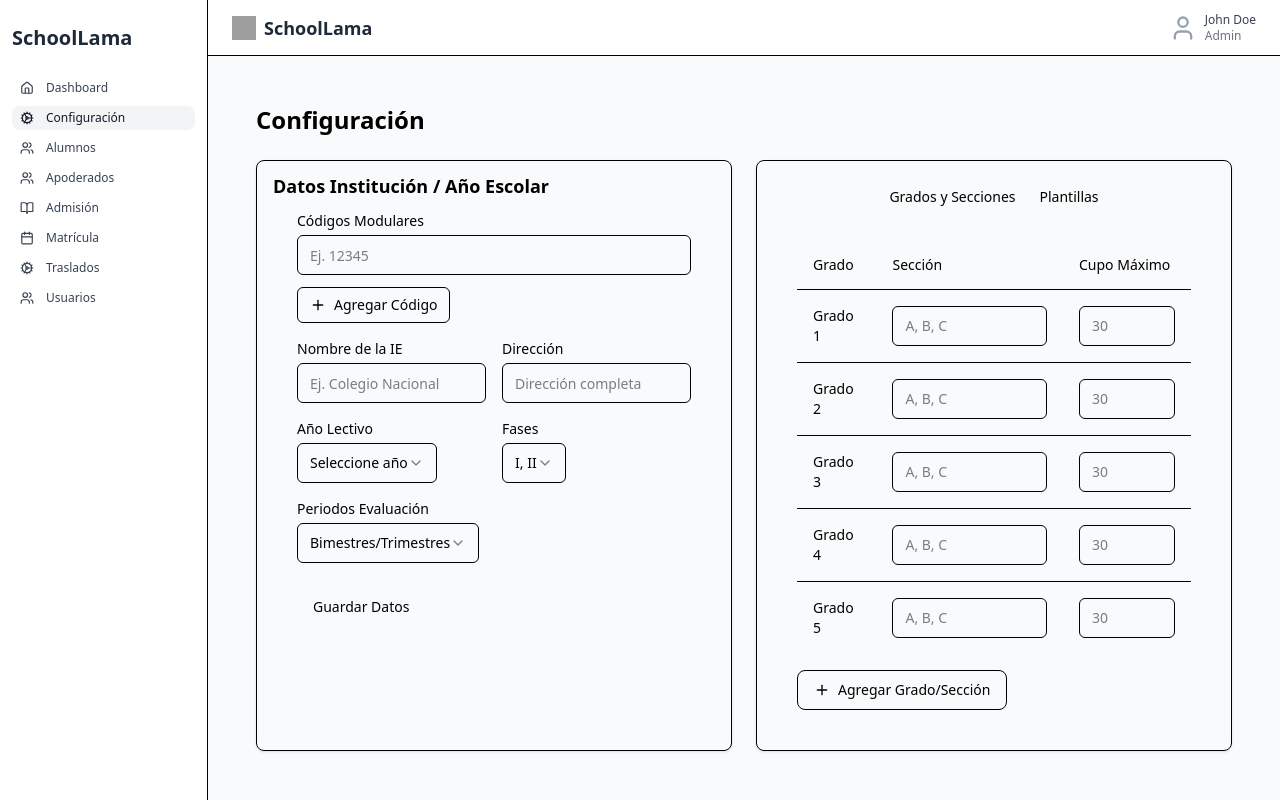
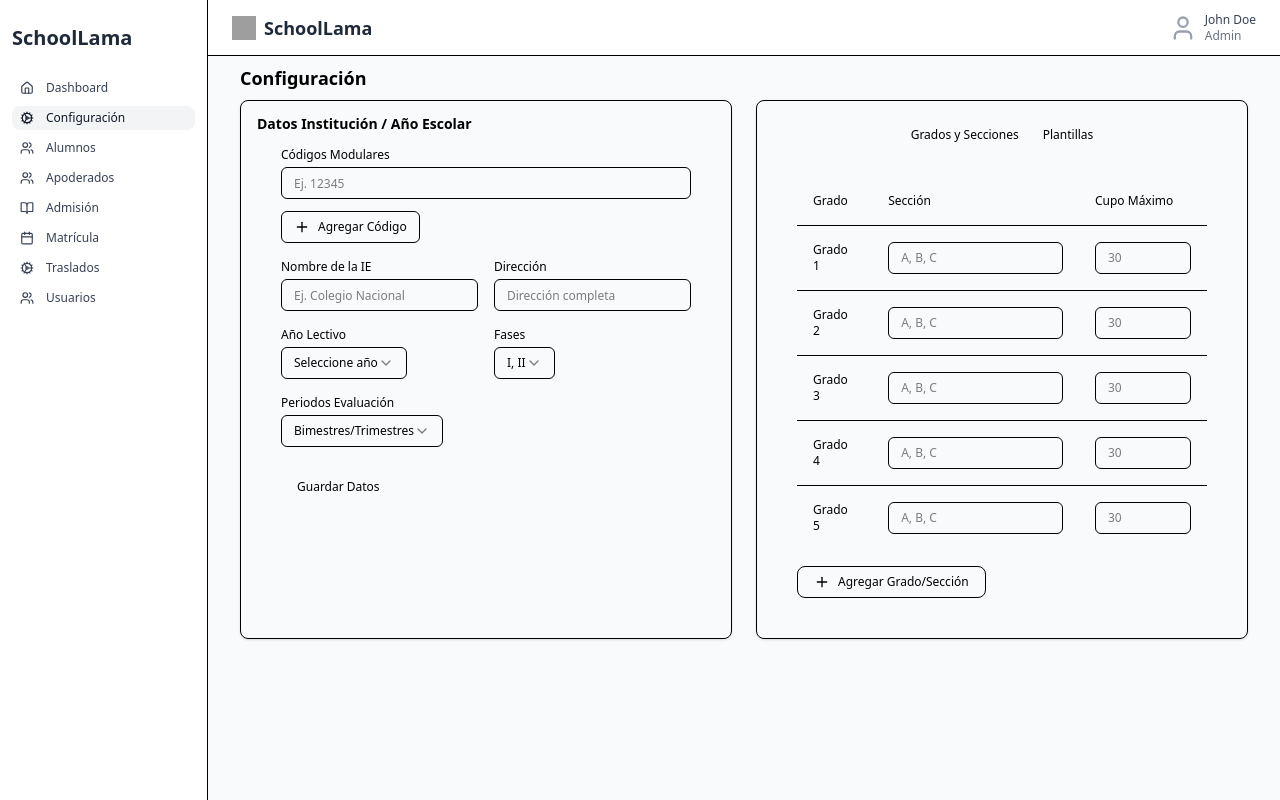
Before and after one commit to jim-qwerty/web-school, a React (Vite) app: page /admisiones/configuracion in a window 1280 px wide. Built offline with nearby package versions, Linux system fonts and the light colour scheme; grey boxes are pictures that could not be loaded.

Commit message:
LETRA DE CONFIGURACION LISTO

```diff
--- a/src/presentation/components/ui/button.tsx
+++ b/src/presentation/components/ui/button.tsx
@@ -5,7 +5,7 @@ import { cva, type VariantProps } from "class-variance-authority"
 import { cn } from "@/lib/utils"
 
 const buttonVariants = cva(
-  "inline-flex items-center justify-center rounded-lg text-sm font-medium transition-colors focus:outline-none focus:ring-2 focus:ring-offset-2 disabled:opacity-50 disabled:pointer-events-none",
+  "inline-flex items-center justify-center rounded-lg text-xs font-medium transition-colors focus:outline-none focus:ring-2 focus:ring-offset-2 disabled:opacity-50 disabled:pointer-events-none",
   {
     variants: {
       variant: {
@@ -17,8 +17,8 @@ const buttonVariants = cva(
         link: "underline-offset-4 hover:underline text-primary",
       },
       size: {
-        default: "h-10 py-2 px-4",
-        sm: "h-9 px-3 rounded-md",
+        default: "h-8 py-2 px-4",
+        sm: "h-8 px-3 rounded-md",
         lg: "h-11 px-8 rounded-md",
       },
     },
--- a/src/presentation/components/ui/card.tsx
+++ b/src/presentation/components/ui/card.tsx
@@ -51,7 +51,7 @@ export const CardTitle = React.forwardRef<
   HTMLParagraphElement,
   React.HTMLAttributes<HTMLParagraphElement>
 >(({ className, ...props }, ref) => (
-  <p ref={ref} className={cn("text-lg font-semibold leading-none", className)} {...props} />
+  <p ref={ref} className={cn("text-sm font-semibold leading-none", className)} {...props} />
 ))
 CardTitle.displayName = "CardTitle"
 
--- a/src/presentation/components/ui/input.tsx
+++ b/src/presentation/components/ui/input.tsx
@@ -5,7 +5,7 @@ import { cva, type VariantProps } from "class-variance-authority"
 import { cn } from "@/lib/utils"
 
 const inputVariants = cva(
-  "flex w-full rounded-md border bg-transparent px-3 py-2 text-sm placeholder:text-muted-foreground focus-visible:outline-none focus-visible:ring-2 focus-visible:ring-ring focus-visible:ring-offset-2 disabled:cursor-not-allowed disabled:opacity-50",
+  "flex w-full rounded-md border bg-transparent px-3 py-2 text-xs placeholder:text-muted-foreground focus-visible:outline-none focus-visible:ring-2 focus-visible:ring-ring focus-visible:ring-offset-2 disabled:cursor-not-allowed disabled:opacity-50",
   {
     variants: {
       variant: {
@@ -14,7 +14,7 @@ const inputVariants = cva(
         ghost: "bg-muted hover:bg-muted/80",
       },
       size: {
-        default: "h-10",
+        default: "h-8",
         sm: "h-9 text-xs",
         lg: "h-11 text-lg",
       },
--- a/src/presentation/components/ui/label.tsx
+++ b/src/presentation/components/ui/label.tsx
@@ -5,11 +5,11 @@ import { cva, type VariantProps } from "class-variance-authority"
 import { cn } from "@/lib/utils"
 
 const labelVariants = cva(
-  "block text-sm font-medium leading-none peer-disabled:cursor-not-allowed peer-disabled:opacity-70",
+  "block text-xs font-medium leading-none peer-disabled:cursor-not-allowed peer-disabled:opacity-70",
   {
     variants: {
       size: {
-        default: "text-sm",
+        default: "text-xs",
         sm: "text-xs",
       },
     },
--- a/src/presentation/components/ui/select.tsx
+++ b/src/presentation/components/ui/select.tsx
@@ -7,7 +7,7 @@ import { cva, type VariantProps } from "class-variance-authority"
 import { cn } from "@/lib/utils"
 
 const selectTriggerVariants = cva(
-  "flex items-center justify-between rounded-md border bg-transparent px-3 py-2 text-sm placeholder:text-muted-foreground focus:outline-none focus-visible:ring-2 focus-visible:ring-ring focus-visible:ring-offset-2 disabled:cursor-not-allowed disabled:opacity-50",
+  "flex items-center justify-between rounded-md border bg-transparent px-3 py-2 text-xs placeholder:text-muted-foreground focus:outline-none focus-visible:ring-2 focus-visible:ring-ring focus-visible:ring-offset-2 disabled:cursor-not-allowed disabled:opacity-50",
   {
     variants: {
       variant: {
@@ -16,7 +16,7 @@ const selectTriggerVariants = cva(
         ghost: "bg-muted hover:bg-muted/80",
       },
       size: {
-        default: "h-10",
+        default: "h-8",
         sm: "h-9 text-xs",
         lg: "h-11 text-lg",
       },
--- a/src/presentation/components/ui/table.tsx
+++ b/src/presentation/components/ui/table.tsx
@@ -10,7 +10,7 @@ export const Table = React.forwardRef<HTMLTableElement, TableProps>(
     <div className="w-full overflow-auto">
       <table
         ref={ref}
-        className={cn("w-full caption-bottom text-sm border-collapse", className)}
+        className={cn("w-full caption-bottom text-xs border-collapse", className)}
         {...props}
       >
         {children}
--- a/src/presentation/components/ui/tabs.tsx
+++ b/src/presentation/components/ui/tabs.tsx
@@ -60,7 +60,7 @@ export const TabsTrigger = React.forwardRef<
   <TabsPrimitive.Trigger
     ref={ref}
     className={cn(
-      "inline-flex items-center justify-center whitespace-nowrap rounded-sm px-3 py-1.5 text-sm font-medium text-muted-foreground transition-all hover:bg-muted hover:text-muted-foreground data-[state=active]:bg-background data-[state=active]:text-foreground",
+      "inline-flex items-center justify-center whitespace-nowrap rounded-sm px-3 py-1.5 text-xs font-medium text-muted-foreground transition-all hover:bg-muted hover:text-muted-foreground data-[state=active]:bg-background data-[state=active]:text-foreground",
       className
     )}
     {...props}
--- a/src/presentation/features/admisiones/components/Configuracion.tsx
+++ b/src/presentation/features/admisiones/components/Configuracion.tsx
@@ -20,8 +20,8 @@ export default function ConfiguracionPage() {
   }
 
   return (
-    <div className="p-6 space-y-6">
-      <h1 className="text-2xl font-bold">Configuración</h1>
+    <div className="px-5 py-2 space-y-2">
+      <h1 className="text-lg font-bold">Configuración</h1>
       <div className="grid grid-cols-1 xl:grid-cols-2 gap-6">
 
         {/* Módulo 1: Datos Institución / Año Escolar */}
--- a/src/presentation/layouts/SidebarLayout.tsx
+++ b/src/presentation/layouts/SidebarLayout.tsx
@@ -21,7 +21,7 @@ export default function SidebarLayout({ items, basePath }: SidebarLayoutProps) {
         <Topbar />
 
         {/* — Resto de la página */}
-        <main className="flex-1 p-6 overflow-auto">
+        <main className="flex-1 px-3 py-0 overflow-auto">
           <Outlet />
         </main>
       </div>
```
Also changed, not shown: src/index.css (line endings or trailing spaces).
